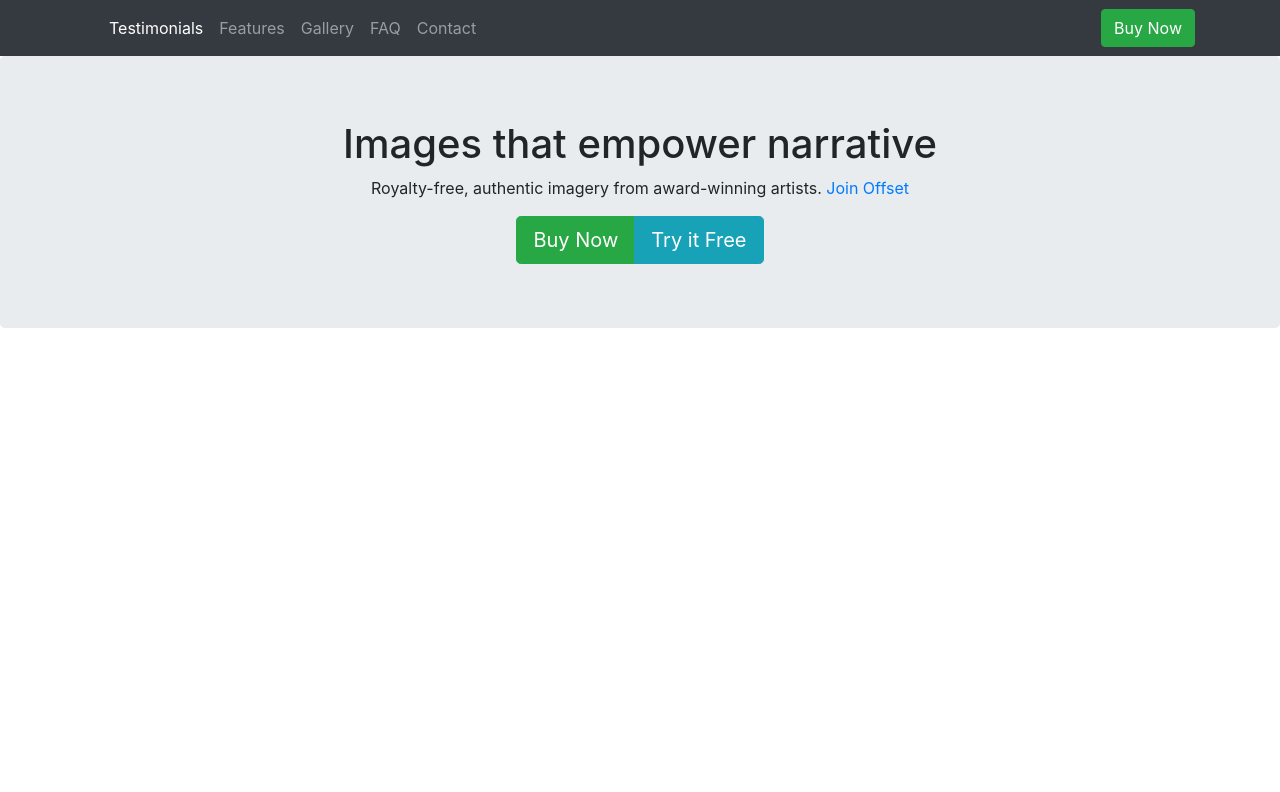
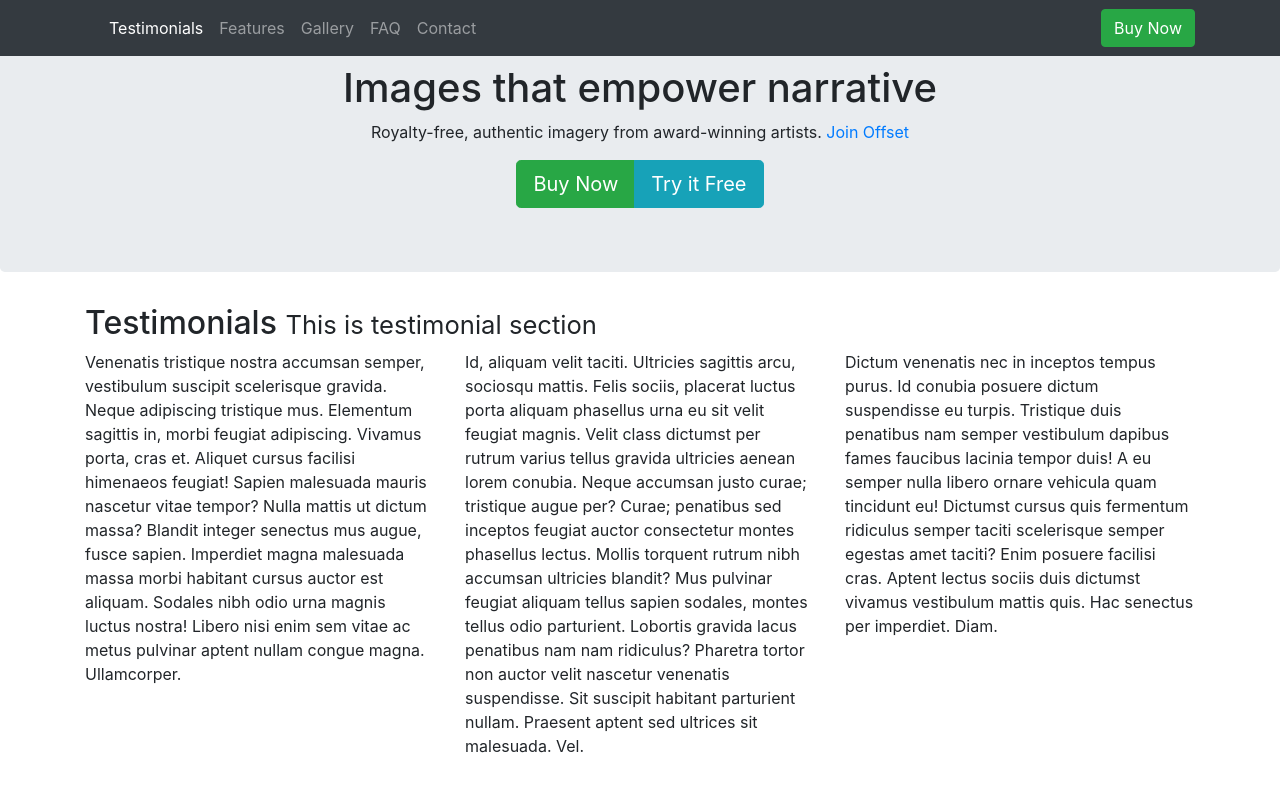
Before and after one commit to TanimaRanjan/html_css_project, a plain HTML site: page bootstrap-app/index.html in a window 1280 px wide. Drawn offline with nearby package versions, Linux system fonts and the light colour scheme.

Commit message:
Adding sample section 1

```diff
--- a/bootstrap-app/index.html
+++ b/bootstrap-app/index.html
@@ -27,7 +27,7 @@
 <body>
 
     <!-- Navbar -->
-    <nav class="navbar navbar-expand-lg navbar-dark bg-dark navbar-fixe-top" id-="main-navbar" role="navigation" style="color: white">
+    <nav class="navbar navbar-expand-lg navbar-dark bg-dark fixed-top" id-="main-navbar" role="navigation" style="color: white">
         <div class="container">
             <div class="navbar-header">
 
@@ -82,6 +82,30 @@
     </div>
     <!--    End Jumbotron-->
 
+    <div class="container">
+        <section class="page-header" id="section-testimonials">
+            <h2>Testimonials <small>This is testimonial section</small>
+                <!-- how to create light text -->
+
+            </h2>
+        </section>
+
+        <div class="row">
+            <div class="col-lg-4">
+                <blockquote>Venenatis tristique nostra accumsan semper, vestibulum suscipit scelerisque gravida. Neque adipiscing tristique mus. Elementum sagittis in, morbi feugiat adipiscing. Vivamus porta, cras et. Aliquet cursus facilisi himenaeos feugiat! Sapien malesuada mauris nascetur vitae tempor? Nulla mattis ut dictum massa? Blandit integer senectus mus augue, fusce sapien. Imperdiet magna malesuada massa morbi habitant cursus auctor est aliquam. Sodales nibh odio urna magnis luctus nostra! Libero nisi enim sem vitae ac metus pulvinar aptent nullam congue magna. Ullamcorper.
+                </blockquote>
+            </div>
+            <div class="col-lg-4">
+                <blockquote>Id, aliquam velit taciti. Ultricies sagittis arcu, sociosqu mattis. Felis sociis, placerat luctus porta aliquam phasellus urna eu sit velit feugiat magnis. Velit class dictumst per rutrum varius tellus gravida ultricies aenean lorem conubia. Neque accumsan justo curae; tristique augue per? Curae; penatibus sed inceptos feugiat auctor consectetur montes phasellus lectus. Mollis torquent rutrum nibh accumsan ultricies blandit? Mus pulvinar feugiat aliquam tellus sapien sodales, montes tellus odio parturient. Lobortis gravida lacus penatibus nam nam ridiculus? Pharetra tortor non auctor velit nascetur venenatis suspendisse. Sit suscipit habitant parturient nullam. Praesent aptent sed ultrices sit malesuada. Vel.
+                </blockquote>
+            </div>
+            <div class="col-lg-4">
+                <blockquote>Dictum venenatis nec in inceptos tempus purus. Id conubia posuere dictum suspendisse eu turpis. Tristique duis penatibus nam semper vestibulum dapibus fames faucibus lacinia tempor duis! A eu semper nulla libero ornare vehicula quam tincidunt eu! Dictumst cursus quis fermentum ridiculus semper taciti scelerisque semper egestas amet taciti? Enim posuere facilisi cras. Aptent lectus sociis duis dictumst vivamus vestibulum mattis quis. Hac senectus per imperdiet. Diam.
+                </blockquote>
+            </div>
+
+        </div>
+    </div>
 
 
 </body>
```
